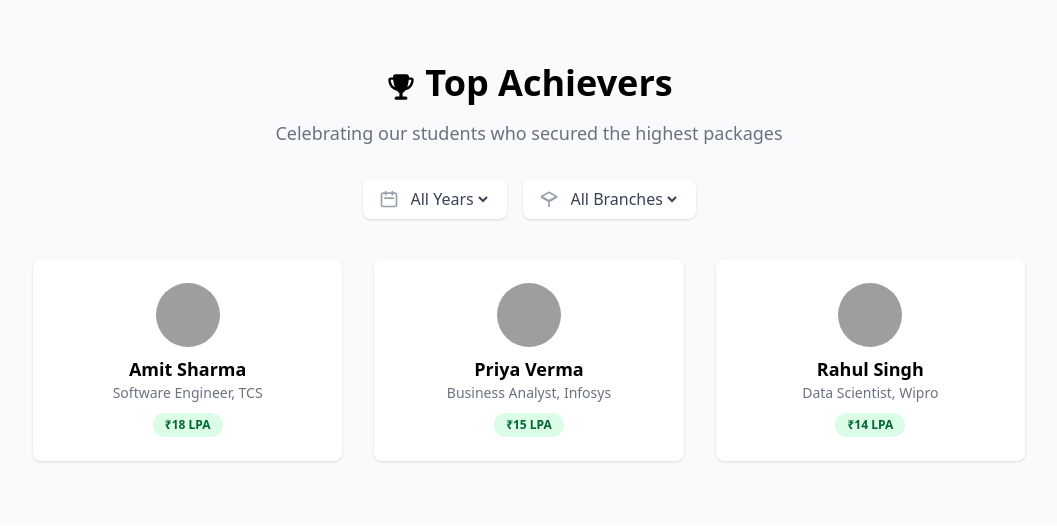
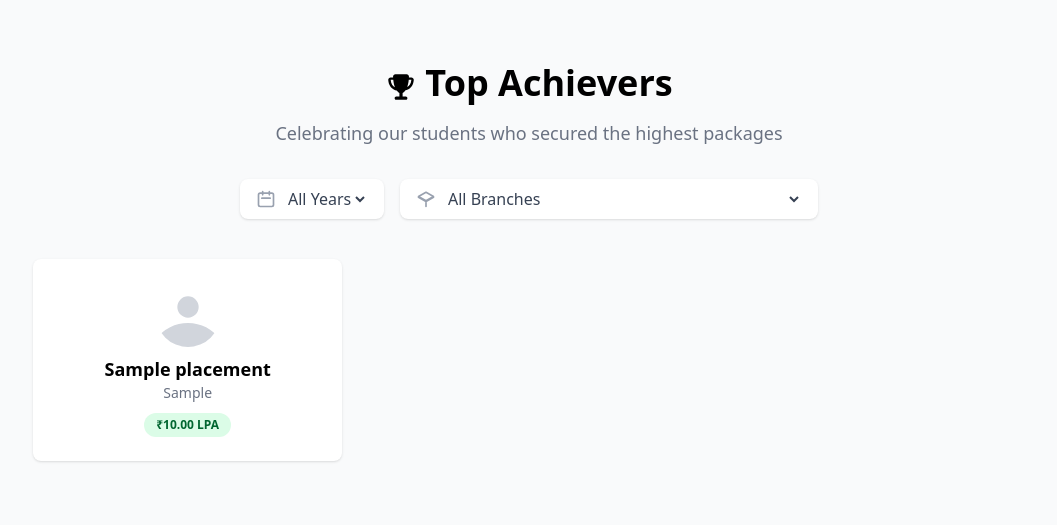
Before and after one commit to DhruvBhimani1/placement-cell, a Laravel app: page / in a window 1280 px wide. Shown: the part 417-943 px from the top of the page, without its empty margins (111-1168 px from the left). Run offline with Laravel 12, Linux system fonts and the light colour scheme; tables that the repository leaves empty hold one stand-in row (values such as "Sample post"); style sheets or scripts are compiled from the project's sources; some libraries are stand-ins or nearby versions; grey boxes are pictures that could not be loaded.

Commit message:
feat: Implement dynamic filtering for Top Achievers
This commit introduces a new Livewire component, `TopAchievers`, to add dynamic filtering capabilities to the "Top Achievers" section on the homepage.

- Creates the `TopAchievers` Livewire component with backend logic to filter placements by year and branch, and sort by package value.
- Replaces the static HTML in the welcome page with the new dynamic component.
- The component view includes dropdowns for filtering and dynamically renders the list of top achievers.
- Adds an empty state message when no placements match the selected filters.

Note: The implementation could not be tested due to limitations in the execution environment (missing PHP and Composer). The code has been manually reviewed and is believed to be correct.

```diff
--- /dev/null
+++ b/app/Livewire/TopAchievers.php
@@ -0,0 +1,49 @@
+<?php
+
+namespace App\Livewire;
+
+use App\Models\Placement;
+use Livewire\Component;
+
+class TopAchievers extends Component
+{
+    public $year = '';
+    public $branch = '';
+
+    public $years;
+    public $branches;
+
+    public function mount()
+    {
+        $this->years = Placement::select('year')->distinct()->orderBy('year', 'desc')->pluck('year');
+        $this->branches = [
+            'Computer Engineering',
+            'Information Technology',
+            'Electronics & Communication Engineering',
+            'Mechanical Engineering',
+            'Civil Engineering',
+            'Production Engineering',
+            'Information and Communication Technology',
+            'Electronics and Instrumentation Engineering',
+        ];
+    }
+
+    public function render()
+    {
+        $query = Placement::query();
+
+        if ($this->year) {
+            $query->where('year', $this->year);
+        }
+
+        if ($this->branch) {
+            $query->where('branch', $this->branch);
+        }
+
+        $placements = $query->orderBy('package', 'desc')->take(6)->get();
+
+        return view('livewire.top-achievers', [
+            'placements' => $placements,
+        ]);
+    }
+}
--- /dev/null
+++ b/resources/views/livewire/top-achievers.blade.php
@@ -0,0 +1,54 @@
+<section class="py-16 bg-gray-50">
+    <div class="max-w-5xl mx-auto px-4 text-center">
+        <!-- Trophy Icon and Title -->
+        <div class="flex flex-row justify-center items-center mb-4">
+            <svg xmlns="http://www.w3.org/2000/svg" class="h-8 w-8 mt-2 mr-2" viewBox="0 0 640 640">
+                <path fill="#000000" d="M208.3 64L432.3 64C458.8 64 480.4 85.8 479.4 112.2C479.2 117.5 479 122.8 478.7 128L528.3 128C554.4 128 577.4 149.6 575.4 177.8C567.9 281.5 514.9 338.5 457.4 368.3C441.6 376.5 425.5 382.6 410.2 387.1C390 415.7 369 430.8 352.3 438.9L352.3 512L416.3 512C434 512 448.3 526.3 448.3 544C448.3 561.7 434 576 416.3 576L224.3 576C206.6 576 192.3 561.7 192.3 544C192.3 526.3 206.6 512 224.3 512L288.3 512L288.3 438.9C272.3 431.2 252.4 416.9 233 390.6C214.6 385.8 194.6 378.5 175.1 367.5C121 337.2 72.2 280.1 65.2 177.6C63.3 149.5 86.2 127.9 112.3 127.9L161.9 127.9C161.6 122.7 161.4 117.5 161.2 112.1C160.2 85.6 181.8 63.9 208.3 63.9zM165.5 176L113.1 176C119.3 260.7 158.2 303.1 198.3 325.6C183.9 288.3 172 239.6 165.5 176zM444 320.8C484.5 297 521.1 254.7 527.3 176L475 176C468.8 236.9 457.6 284.2 444 320.8z" />
+            </svg>
+            <h2 class="text-3xl md:text-4xl font-bold text-black">Top Achievers</h2>
+        </div>
+        <p class="text-lg text-gray-500 mb-8">Celebrating our students who secured the highest packages</p>
+        <!-- Filters -->
+        <div class="flex flex-col md:flex-row justify-center items-center gap-4 mb-10">
+            <div class="flex items-center bg-white rounded-lg px-4 py-2 shadow-sm">
+                <svg class="h-5 w-5 text-gray-400 mr-2" fill="none" stroke="currentColor" stroke-width="2" viewBox="0 0 24 24">
+                    <path stroke-linecap="round" stroke-linejoin="round" d="M8 7V3m8 4V3m-9 8h10M5 21h14a2 2 0 002-2V7a2 2 0 00-2-2H5a2 2 0 00-2 2v12a2 2 0 002 2z" />
+                </svg>
+                <select wire:model.live="year" class="bg-transparent text-gray-700 focus:outline-none">
+                    <option value="">All Years</option>
+                    @foreach($years as $y)
+                        <option value="{{ $y }}">{{ $y }}</option>
+                    @endforeach
+                </select>
+            </div>
+            <div class="flex items-center bg-white rounded-lg px-4 py-2 shadow-sm">
+                <svg class="h-5 w-5 text-gray-400 mr-2" fill="none" stroke="currentColor" stroke-width="2" viewBox="0 0 24 24">
+                    <path stroke-linecap="round" stroke-linejoin="round" d="M12 14l9-5-9-5-9 5 9 5zm0 7v-6m0 0l-9-5m9 5l9-5" />
+                </svg>
+                <select wire:model.live="branch" class="bg-transparent text-gray-700 focus:outline-none">
+                    <option value="">All Branches</option>
+                    @foreach($branches as $b)
+                        <option value="{{ $b }}">{{ $b }}</option>
+                    @endforeach
+                </select>
+            </div>
+        </div>
+        <!-- Achievers Cards -->
+        <div class="grid grid-cols-1 md:grid-cols-2 lg:grid-cols-3 gap-8">
+            @forelse($placements as $placement)
+                <div class="bg-white p-6 rounded-lg shadow text-center">
+                    <svg class="h-16 w-16 rounded-full mx-auto mb-2 text-gray-300" fill="currentColor" viewBox="0 0 24 24">
+                        <path d="M24 20.993V24H0v-2.997A14.977 14.977 0 0112.004 15c4.904 0 9.26 2.354 11.996 5.993zM16.002 8.999a4 4 0 11-8 0 4 4 0 018 0z" />
+                    </svg>
+                    <p class="font-semibold text-black text-lg">{{ $placement->student_name }}</p>
+                    <p class="text-gray-500 text-sm mb-2">{{ $placement->company }}</p>
+                    <span class="inline-block bg-green-100 text-green-800 px-3 py-1 rounded-full text-xs font-semibold">₹{{ $placement->package }} LPA</span>
+                </div>
+            @empty
+                <div class="col-span-full text-center text-gray-500">
+                    <p>No placements found for the selected filters.</p>
+                </div>
+            @endforelse
+        </div>
+    </div>
+</section>
--- a/resources/views/welcome.blade.php
+++ b/resources/views/welcome.blade.php
@@ -14,77 +14,7 @@
 
         </div>
     </section>
-    <!-- Top Achievers Section -->
-    <section class="py-16 bg-gray-50">
-        <div class="max-w-5xl mx-auto px-4 text-center">
-            <!-- Trophy Icon and Title -->
-            <div class="flex flex-row justify-center items-center mb-4">
-                <svg xmlns="http://www.w3.org/2000/svg" class="h-8 w-8 mt-2 mr-2"
-                    viewBox="0 0 640 640"><!--!Font Awesome Free v7.0.0 by @fontawesome - https://fontawesome.com License - https://fontawesome.com/license/free Copyright 2025 Fonticons, Inc.-->
-                    <path fill="#000000"
-                        d="M208.3 64L432.3 64C458.8 64 480.4 85.8 479.4 112.2C479.2 117.5 479 122.8 478.7 128L528.3 128C554.4 128 577.4 149.6 575.4 177.8C567.9 281.5 514.9 338.5 457.4 368.3C441.6 376.5 425.5 382.6 410.2 387.1C390 415.7 369 430.8 352.3 438.9L352.3 512L416.3 512C434 512 448.3 526.3 448.3 544C448.3 561.7 434 576 416.3 576L224.3 576C206.6 576 192.3 561.7 192.3 544C192.3 526.3 206.6 512 224.3 512L288.3 512L288.3 438.9C272.3 431.2 252.4 416.9 233 390.6C214.6 385.8 194.6 378.5 175.1 367.5C121 337.2 72.2 280.1 65.2 177.6C63.3 149.5 86.2 127.9 112.3 127.9L161.9 127.9C161.6 122.7 161.4 117.5 161.2 112.1C160.2 85.6 181.8 63.9 208.3 63.9zM165.5 176L113.1 176C119.3 260.7 158.2 303.1 198.3 325.6C183.9 288.3 172 239.6 165.5 176zM444 320.8C484.5 297 521.1 254.7 527.3 176L475 176C468.8 236.9 457.6 284.2 444 320.8z" />
-                </svg>
-                <h2 class="text-3xl md:text-4xl font-bold text-black">Top Achievers</h2>
-            </div>
-            <p class="text-lg text-gray-500 mb-8">Celebrating our students who secured the highest packages</p>
-            <!-- Filters -->
-            <div class="flex flex-col md:flex-row justify-center items-center gap-4 mb-10">
-                <div class="flex items-center bg-white rounded-lg px-4 py-2 shadow-sm">
-                    <svg class="h-5 w-5 text-gray-400 mr-2" fill="none" stroke="currentColor" stroke-width="2"
-                        viewBox="0 0 24 24">
-                        <path stroke-linecap="round" stroke-linejoin="round"
-                            d="M8 7V3m8 4V3m-9 8h10M5 21h14a2 2 0 002-2V7a2 2 0 00-2-2H5a2 2 0 00-2 2v12a2 2 0 002 2z" />
-                    </svg>
-                    <select class="bg-transparent text-gray-700 focus:outline-none">
-                        <option>All Years</option>
-                        <option>2025</option>
-                        <option>2024</option>
-                        <option>2023</option>
-                    </select>
-                </div>
-                <div class="flex items-center bg-white rounded-lg px-4 py-2 shadow-sm">
-                    <svg class="h-5 w-5 text-gray-400 mr-2" fill="none" stroke="currentColor" stroke-width="2"
-                        viewBox="0 0 24 24">
-                        <path stroke-linecap="round" stroke-linejoin="round"
-                            d="M12 14l9-5-9-5-9 5 9 5zm0 7v-6m0 0l-9-5m9 5l9-5" />
-                    </svg>
-                    <select class="bg-transparent text-gray-700 focus:outline-none">
-                        <option>All Branches</option>
-                        <option>CSE</option>
-                        <option>ECE</option>
-                        <option>ME</option>
-                    </select>
-                </div>
-            </div>
-            <!-- Achievers Cards (example, add your own data) -->
-            <div class="grid grid-cols-1 md:grid-cols-2 lg:grid-cols-3 gap-8">
-                <div class="bg-white p-6 rounded-lg shadow text-center">
-                    <img src="{{ url('assets/image/student1.jpg') }}" alt="Achiever 1"
-                        class="h-16 w-16 rounded-full mx-auto mb-2">
-                    <p class="font-semibold text-black text-lg">Amit Sharma</p>
-                    <p class="text-gray-500 text-sm mb-2">Software Engineer, TCS</p>
-                    <span class="inline-block bg-green-100 text-green-800 px-3 py-1 rounded-full text-xs font-semibold">₹18
-                        LPA</span>
-                </div>
-                <div class="bg-white p-6 rounded-lg shadow text-center">
-                    <img src="{{ url('assets/image/student2.jpg') }}" alt="Achiever 2"
-                        class="h-16 w-16 rounded-full mx-auto mb-2">
-                    <p class="font-semibold text-black text-lg">Priya Verma</p>
-                    <p class="text-gray-500 text-sm mb-2">Business Analyst, Infosys</p>
-                    <span class="inline-block bg-green-100 text-green-800 px-3 py-1 rounded-full text-xs font-semibold">₹15
-                        LPA</span>
-                </div>
-                <div class="bg-white p-6 rounded-lg shadow text-center">
-                    <img src="{{ url('assets/image/student3.jpg') }}" alt="Achiever 3"
-                        class="h-16 w-16 rounded-full mx-auto mb-2">
-                    <p class="font-semibold text-black text-lg">Rahul Singh</p>
-                    <p class="text-gray-500 text-sm mb-2">Data Scientist, Wipro</p>
-                    <span class="inline-block bg-green-100 text-green-800 px-3 py-1 rounded-full text-xs font-semibold">₹14
-                        LPA</span>
-                </div>
-            </div>
-        </div>
-    </section>
+    <livewire:top-achievers />
     <!-- Partner Companies Section -->
 <section class="py-16 bg-white">
     <div class="max-w-5xl mx-auto px-4 text-center">
```
